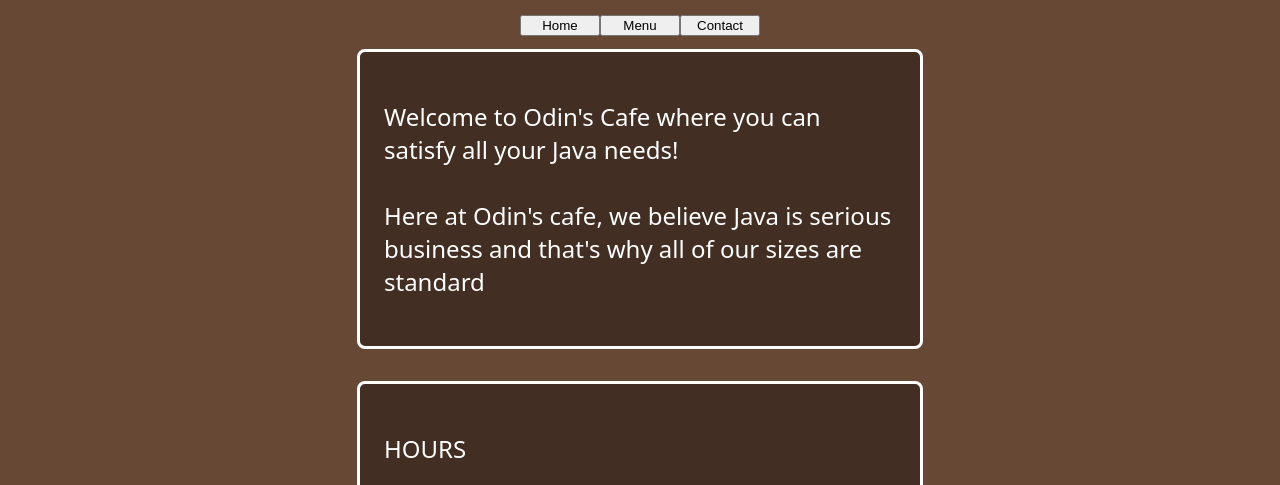
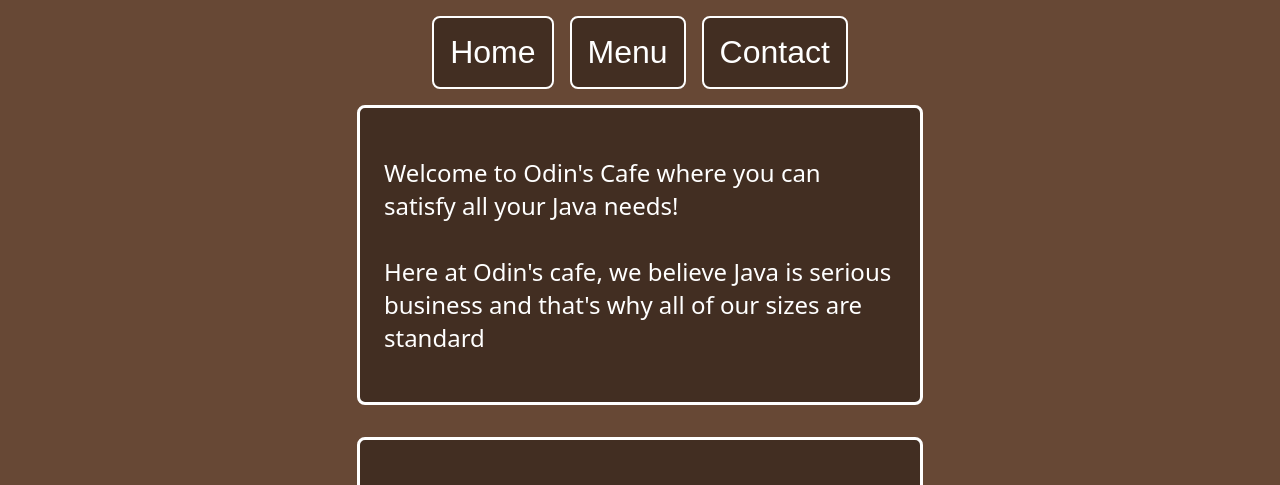
Before and after one commit to SanctusFides/TOP-restaurant, a website built with webpack: page dist/index.html in a window 1280 px wide. Shown: the part 250-735 px from the top of the page. Built offline with Linux system fonts and the light colour scheme.

Commit message:
Formatting touches - ready for other tabs content

```diff
--- a/src/style.css
+++ b/src/style.css
@@ -9,7 +9,7 @@ body {
     display: flex;
     flex-direction: column;
     align-items: center;
-    gap: 0.8rem;
+    gap: 1rem;
 }
 
 .beans-image {
@@ -24,10 +24,19 @@ body {
     text-shadow: 2px 0 rgb(103, 72, 53), -2px 0 rgb(103, 72, 53), 0 2px rgb(103, 72, 53), 0 -2px rgb(103, 72, 53),
     1px 1px rgb(103, 72, 53), -1px -1px rgb(103, 72, 53), 1px -1px rgb(103, 72, 53), -1px 1px rgb(103, 72, 53);
 }
-
+.nav-buttons {
+    display: flex;
+    gap: 1rem;
+}
 .nav-button {
     min-width: 5rem;
-
+    font-size: 2rem;
+    color: white;
+    background-color: rgb(66, 46, 34);
+    box-shadow: none;
+    border: 2px solid white;
+    border-radius: 8px;
+    padding: 1rem;
 }
 
 .content {
```
Also changed, not shown: dist/main.js.
